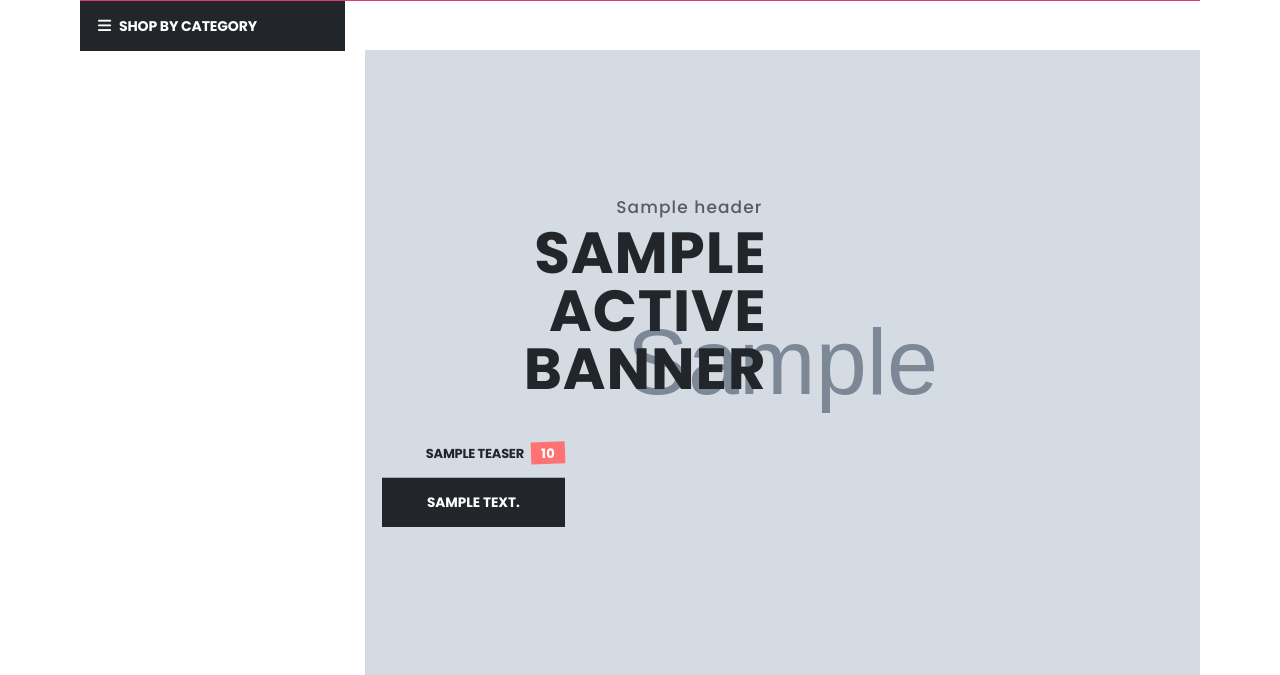
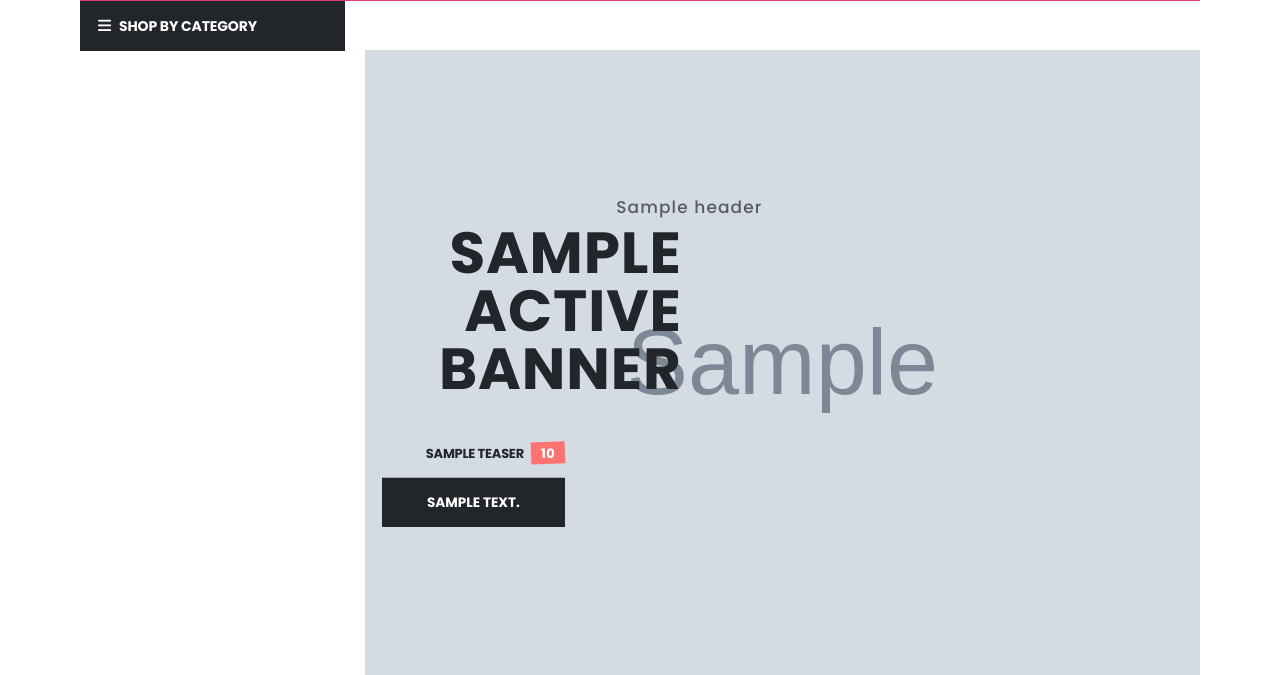
Before and after one commit to cybesil/gift, a Django app: template templates/User/index.html in a window 1280 px wide. Shown: the part 224-899 px from the top of the page. Run offline with Django 5.2, Linux system fonts and the light colour scheme; the template is opened without the code that fills it: most values are stand-ins (such as "Sample title", 1, 10 or a date in 2020); grey boxes marked "Sample" are stand-in pictures; some libraries are stand-ins or nearby versions.

Commit message:
search bar desktop and word banner

```diff
--- a/templates/User/index.html
+++ b/templates/User/index.html
@@ -21,7 +21,8 @@
                                     </a>
                                     <div class="banner-layer slide-1 text-xl-right banner-layer-middle">
                                         <h4 class="text-xl-right slide-title appear-animate" data-animation-delay="100" data-animation-name="fadeInUpShorter">{{ active_banner.header }}</h4>
-                                        <h2 class="text-xl-right text-uppercase sub-title appear-animate" data-animation-delay="300" data-animation-name="fadeInUpShorter">{{ active_banner.subheading }}</h2>
+                                        <h4 class="text-xl-right text-uppercase sub-title appear-animate" data-animation-delay="300" data-animation-name="fadeInUpShorter"
+                                        style="max-width: 300px; word-wrap: break-word; white-space: normal;">{{ active_banner.subheading }}</h4>
                                         <div class="row">
 <!--                                            <div class="col-auto col-md-6 appear-animate" data-animation-delay="500" data-animation-name="fadeInRightShorter"></div>-->
                                             <div class="col-auto col-md-6 content-right appear-animate" data-animation-delay="700" data-animation-name="fadeInRightShorter">
```
